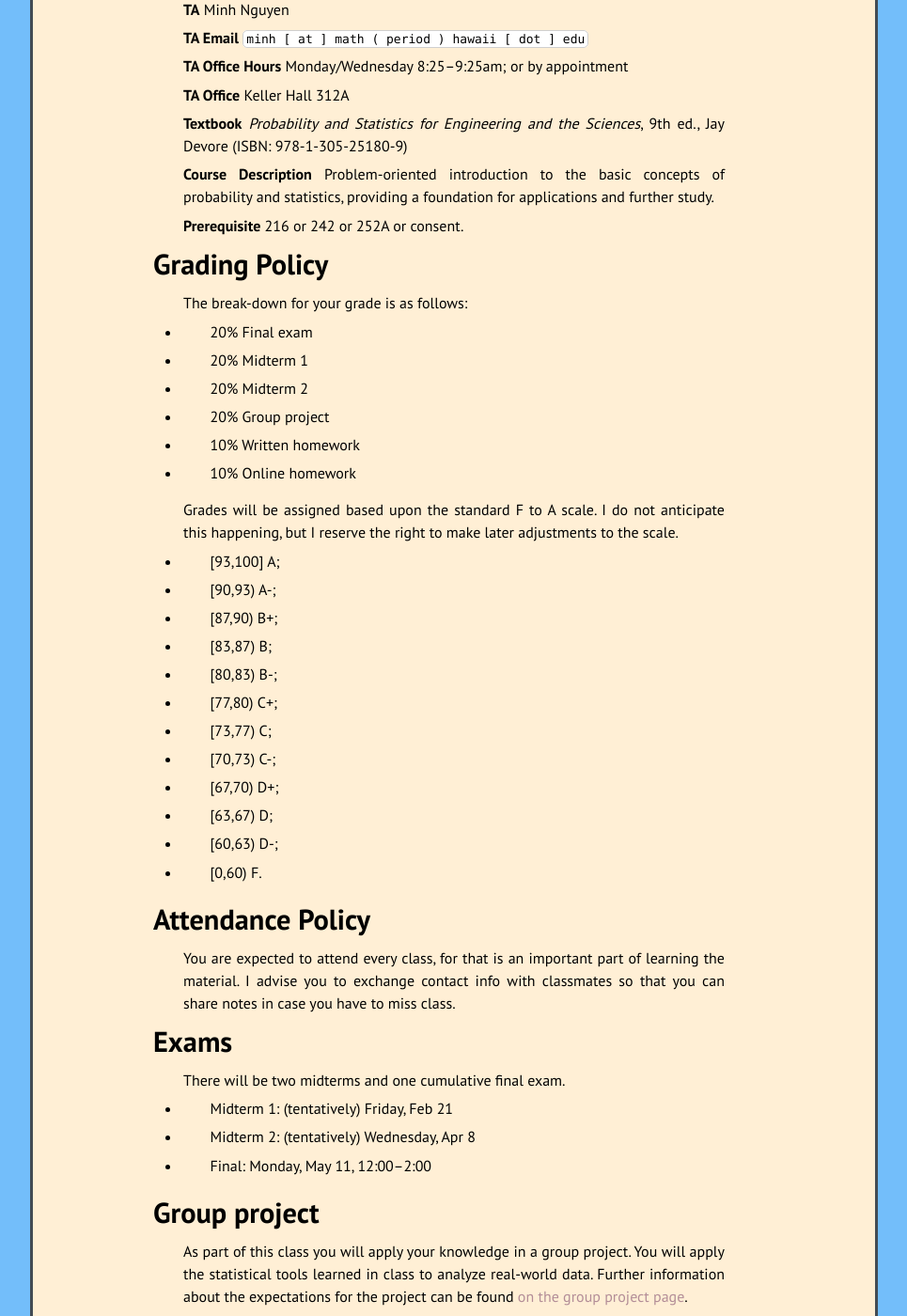
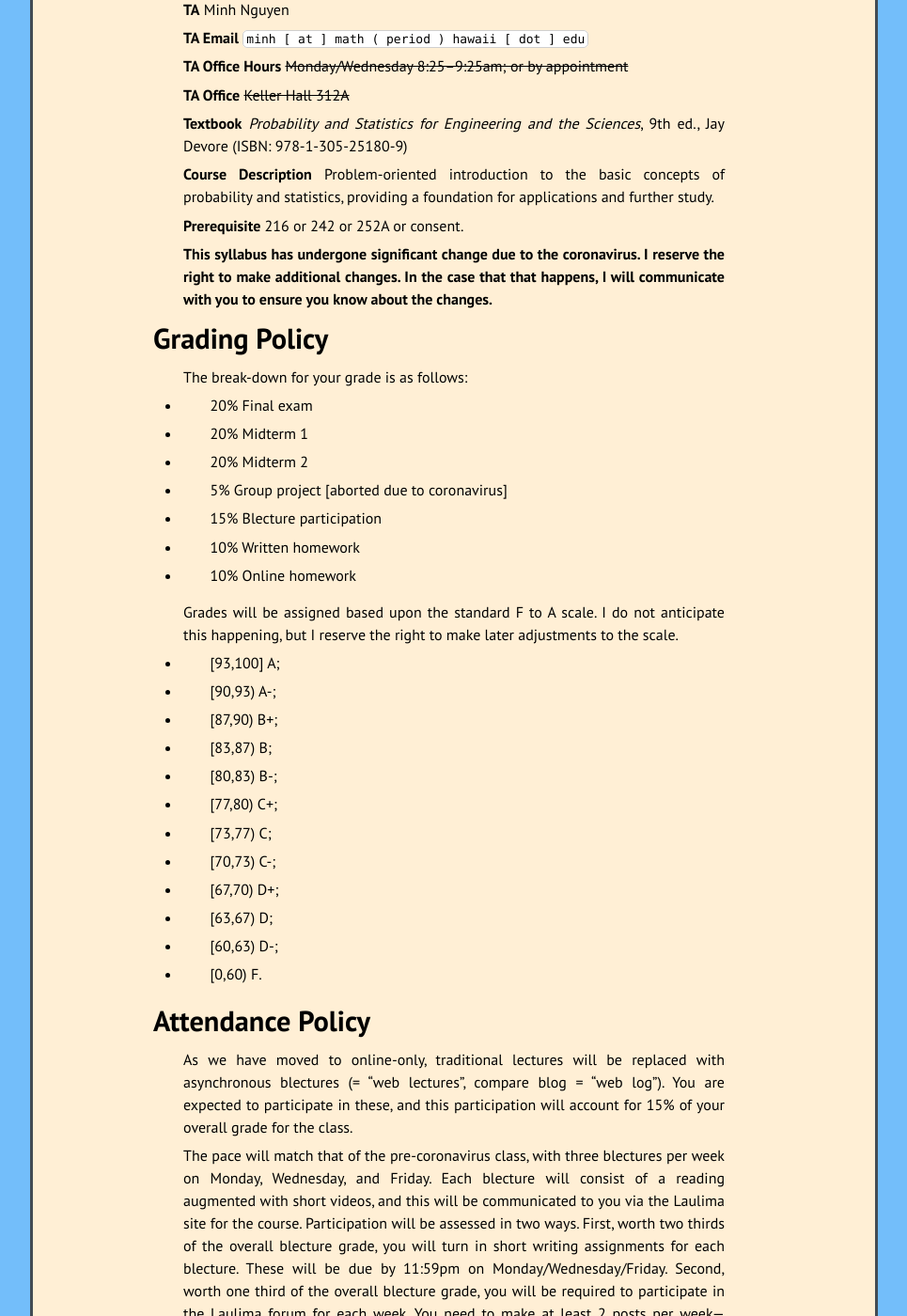
Before and after one commit to kamerynjw/kamerynjw.github.io, a Jekyll site: the page built from teaching/2020/math372/syllabus.md, in a window 1280 px wide and 1400 px high, scrolled down 514 px. Shown: the whole window at 94% size, without its empty margins (157-1122 px from the left). Built offline with Jekyll 4.4.1, drawn with Linux system fonts in a browser that asks for light colours; nearby versions of some CDN libraries; some of the changed text lies outside the part shown.

Commit message:
CORONAVIRUS CHANGES CORONAVIRUS CHANGES CORONAVIRUS CHANGES CORONAVIRUS CHANGES CORONAVIRUS CHANGES CORONAVIRUS CHANGES CORONAVIRUS CHANGES CORONAVIRUS CHANGES CORONAVIRUS CHANGES CORONAVIRUS CHANGES

```diff
--- a/teaching/2020/math372/syllabus.md
+++ b/teaching/2020/math372/syllabus.md
@@ -16,27 +16,29 @@ Class Information
 
 **Email** `kamerynw [ at ] hawaii ( period ) edu`
 
-**Class Hours ** Monday/Wednesday/Friday 11:30–12:20
+**Class Hours** ~~Monday/Wednesday/Friday 11:30–12:20~~
 
-**Room** Keller Hall 402
+**Room** ~~Keller Hall 402~~
 
-**Office Hours** Monday/Wednesday 14:30–15:30; Friday 9:00–10:00; or by appointment
+**Office Hours** Monday/Wednesday/Friday 11:30–12:00 via Zoom ~~Monday/Wednesday 14:30–15:30; Friday 9:00–10:00; or by appointment~~
 
-**Office** Physical Science Building 305
+**Office** Do not come to my physical office. ~~Physical Science Building 305~~
 
 **TA** Minh Nguyen
 
 **TA Email** `minh [ at ] math ( period ) hawaii [ dot ] edu`
 
-**TA Office Hours** Monday/Wednesday 8:25–9:25am; or by appointment
+**TA Office Hours** ~~Monday/Wednesday 8:25–9:25am; or by appointment~~
 
-**TA Office** Keller Hall 312A
+**TA Office** ~~Keller Hall 312A~~
 
 **Textbook** *Probability and Statistics for Engineering and the Sciences*, 9th ed., Jay Devore (ISBN: 978-1-305-25180-9)
 
 **Course Description** Problem-oriented introduction to the basic concepts of probability and statistics, providing a foundation for applications and further study.
 
 **Prerequisite** 216 or 242 or 252A or consent.
+
+**This syllabus has undergone significant change due to the coronavirus. I reserve the right to make additional changes. In the case that that happens, I will communicate with you to ensure you know about the changes.**
 
 Grading Policy
 =======
@@ -49,7 +51,9 @@ The break-down for your grade is as follows:
 
 * 20% Midterm 2
 
-* 20% Group project
+* 5% Group project [aborted due to coronavirus]
+
+* 15% Blecture participation
 
 * 10% Written homework
 
@@ -84,7 +88,11 @@ Grades will be assigned based upon the standard F to A scale. I do not anticipat
 Attendance Policy
 ==========
 
-You are expected to attend every class, for that is an important part of learning the material. I advise you to exchange contact info with classmates so that you can share notes in case you have to miss class.
+As we have moved to online-only, traditional lectures will be replaced with asynchronous blectures (= "web lectures", compare blog = "web log"). You are expected to participate in these, and this participation will account for 15% of your overall grade for the class.
+
+The pace will match that of the pre-coronavirus class, with three blectures per week on Monday, Wednesday, and Friday. Each blecture will consist of a reading augmented with short videos, and this will be communicated to you via the Laulima site for the course. Participation will be assessed in two ways. First, worth two thirds of the overall blecture grade, you will turn in short writing assignments for each blecture. These will be due by 11:59pm on Monday/Wednesday/Friday. Second, worth one third of the overall blecture grade, you will be required to participate in the Laulima forum for each week. You need to make at least 2 posts per week—asking questions, answering classmates' questions, or similar—to get full points.
+
+~~You are expected to attend every class, for that is an important part of learning the material. I advise you to exchange contact info with classmates so that you can share notes in case you have to miss class.~~
 
 Exams
 =====
@@ -97,15 +105,17 @@ There will be two midterms and one cumulative final exam.
 
 * Final: Monday, May 11, 12:00–2:00
 
+
 Group project
 =====
 
-As part of this class you will apply your knowledge in a group project. You will apply the statistical tools learned in class to analyze real-world data. Further information about the expectations for the project can be found [on the group project page]({{ page.parent }}group-project/).
+**The group projects have been canceled in light of coronavirus. You will receive credit for the portion of the work already done.**
+
+~~As part of this class you will apply your knowledge in a group project. You will apply the statistical tools learned in class to analyze real-world data. Further information about the expectations for the project can be found [on the group project page]({{ page.parent }}group-project/).~~
 
 
 Online homework
 ======
-
 
 You will have weekly online homework through WeBWorK, a free-to-use and open source online homework system. See under announcements on the course webpage for information about how to access the WeBWorK site.
 
@@ -123,6 +133,10 @@ I do not accept late homework. If you will miss class, make arrangements to eith
 
 That said, I understand that life gets in the way and sometimes homework doesn't get done on time. To accommodate this, I will drop your lowest two homework scores from the final calculation for your grade. If there is something that will cause you to miss more than two weeks worth of homework, please get in contact with me as early as possible.
 
+Virtual Office Hours
+=======
+
+Virtual office hours will be held via zoom thrice a week at 11:30–12:00 Monday/Wednesday/Friday. See the Laulima site for information on how to access.
 
 Academic Honesty
 ========
```
Also changed, not shown: teaching/2020/math372.md (+7 -2 lines), teaching/2020/math372/coronavirus.md (added, +88 -0 lines), teaching/2020/math455.md (+5 -0 lines), teaching/2020/math455/coronavirus.md (added, +70 -0 lines), teaching/2020/math455/syllabus.md (+24 -6 lines).
